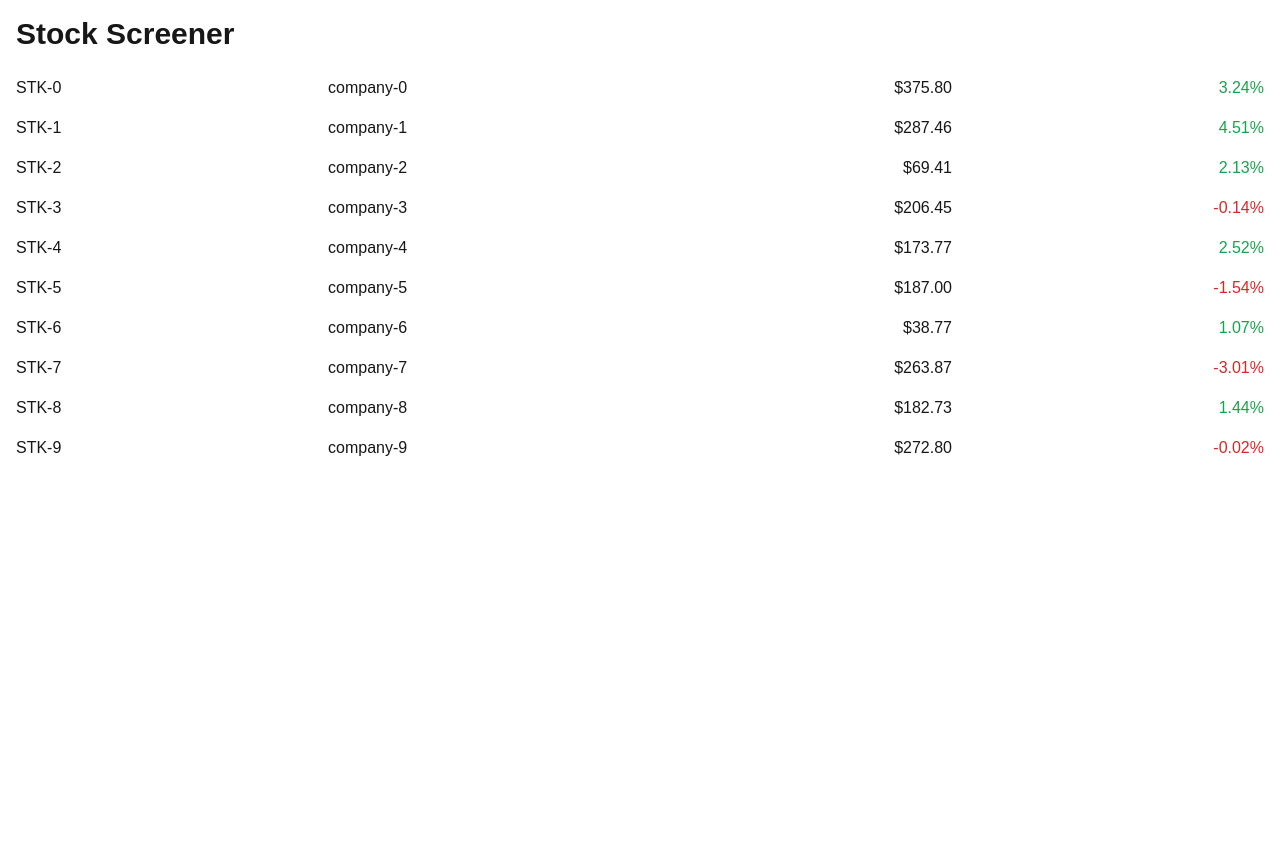
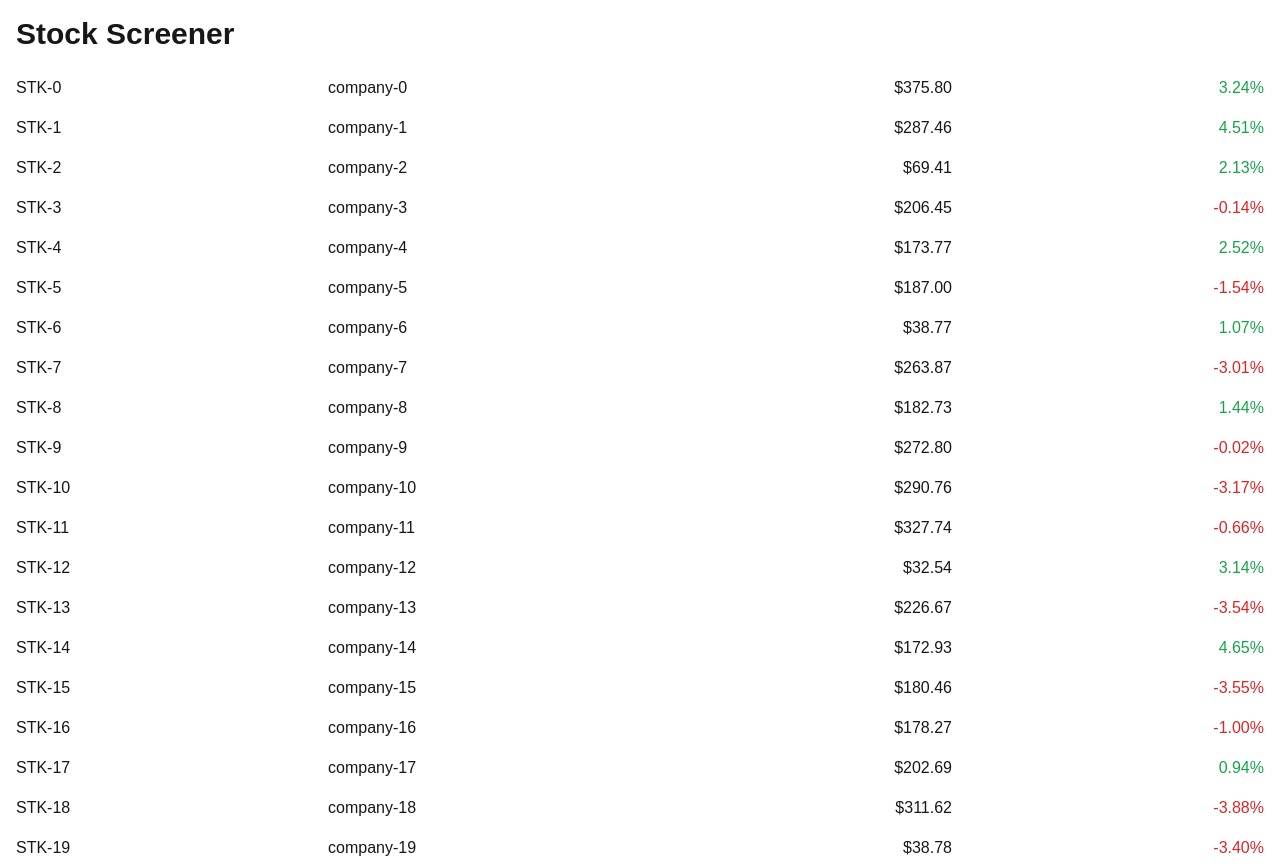
Before and after one commit to Esther9904/stock-screener, a Next.js app: page / in a window 1280 px wide. Before the commit the page ends 800 px from the top, so only its background shows below. Built offline with nearby package versions, Linux system fonts and the light colour scheme.

Commit message:
tested generated stocks

```diff
--- a/src/app/page.tsx
+++ b/src/app/page.tsx
@@ -2,7 +2,7 @@ import { mockStocks } from "@/data/mockStocks";
 import StockRow from "@/components/StockRow";
 import { generateStocks } from "@/lib/generateStocks";
 export default function Home() {
-  const stocks = generateStocks(10)
+  const stocks = generateStocks(20)
   return(
       <main>
         <h1 className="font-bold text-3xl p-4">Stock Screener</h1>
```
